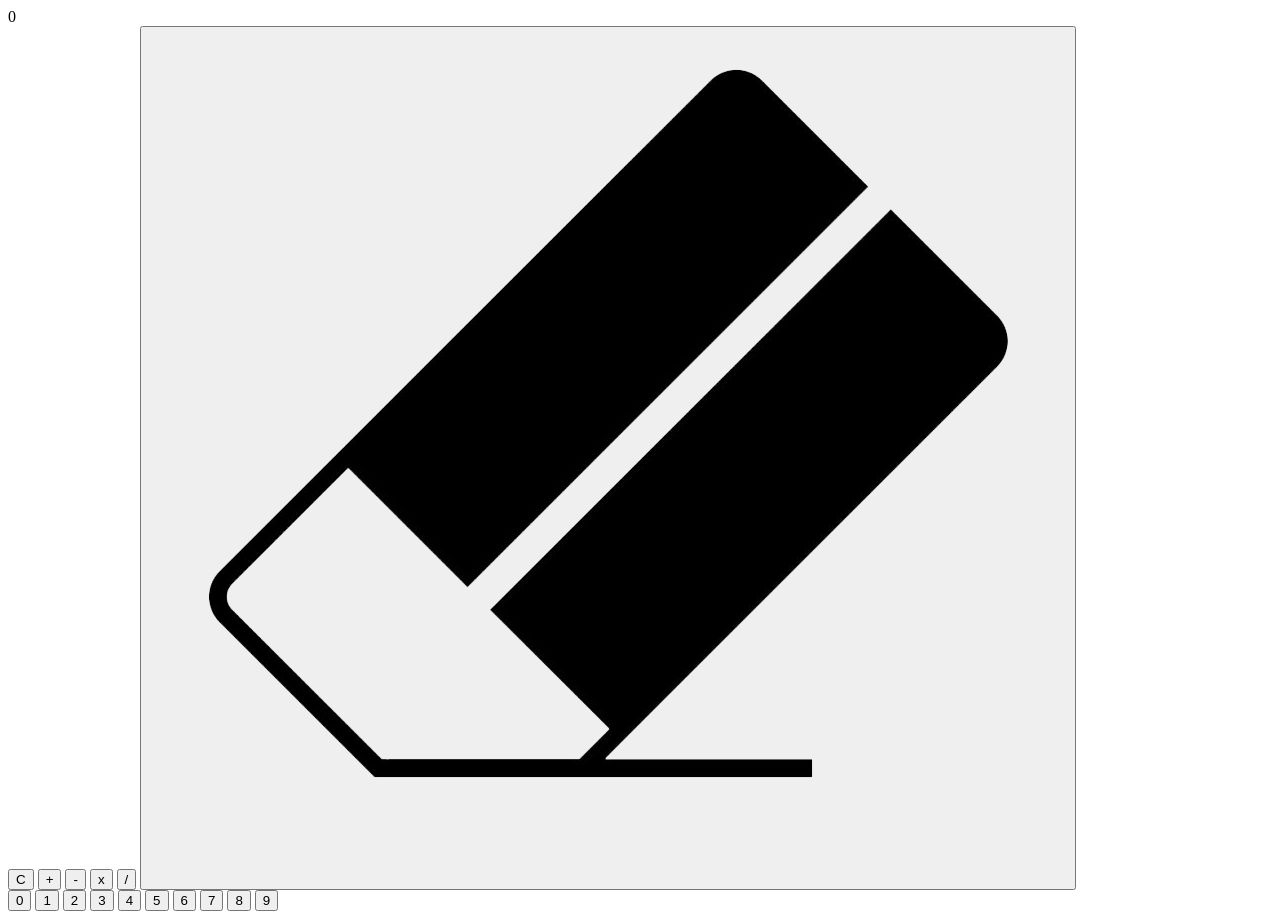
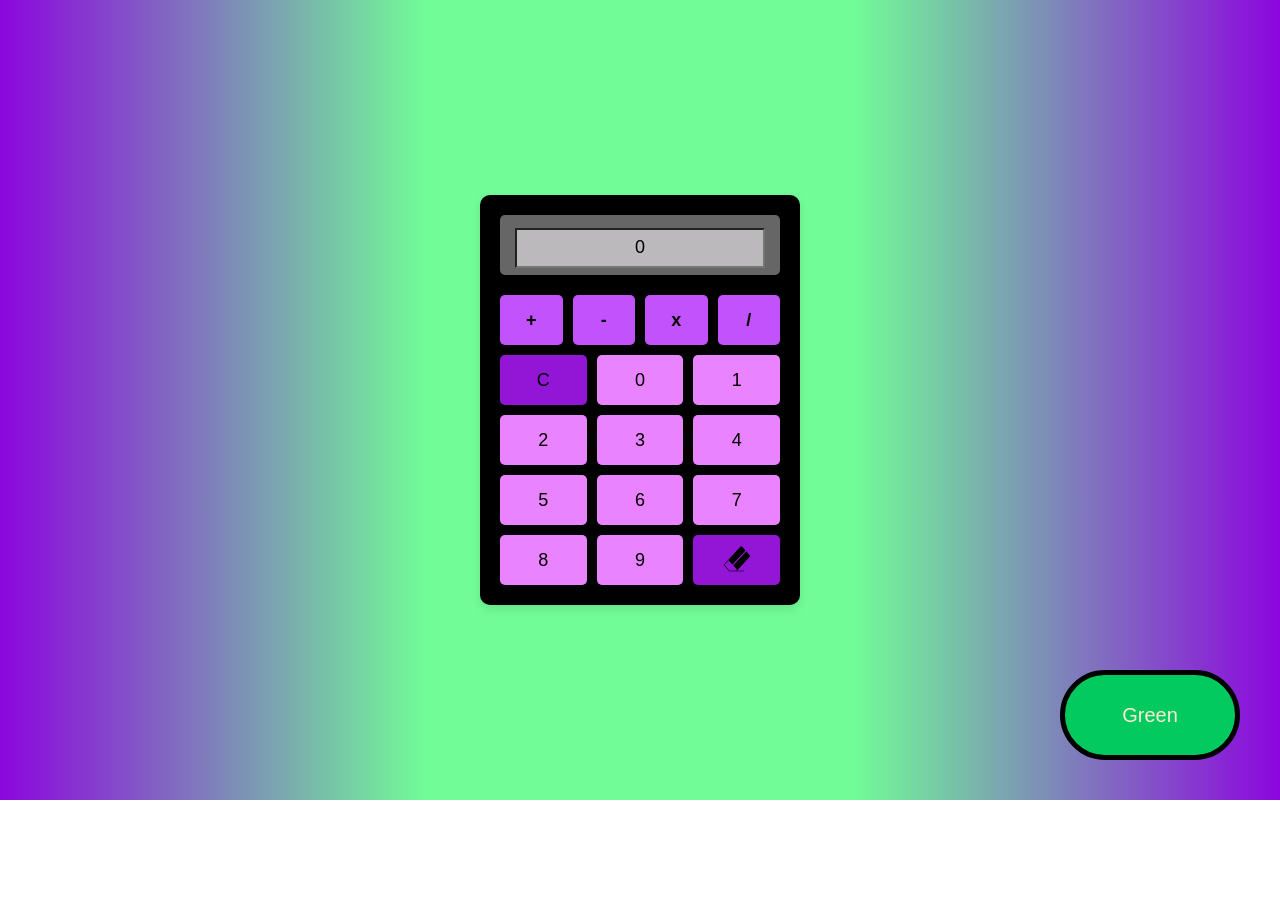
Before and after one commit to gigezuato/Simple-Calculator, a plain HTML site: page index.html in a window 1280 px wide. After the commit the page ends 800 px from the top, so only its background shows below. Drawn offline with Linux system fonts and the light colour scheme.

Commit message:
Background, buttons, colors, fonts

```diff
--- a/index.html
+++ b/index.html
@@ -4,31 +4,34 @@
     <meta charset="UTF-8">
     <meta name="viewport" content="width=device-width, initial-scale=1.0">
     <title>Simple Calculator</title>
+    <link rel="stylesheet" href="style.css">
 </head>
 <body>
-    <div id="display">
-        <span>0</span>
+    <div id="calculator">
+        <div id="display">
+            <input id="screen" type="text" value="0" readonly>
+        </div>
+        <div id="operations">
+            <button class="operation" id="add">+</button>
+            <button class="operation" id="sub">-</button>
+            <button class="operation" id="mul">x</button>
+            <button class="operation" id="divis">/</button>
+        </div>
+        <div id="numbers">
+            <button class="delete" id="clear">C</button>
+            <button class="number">0</button>
+            <button class="number">1</button>
+            <button class="number">2</button>
+            <button class="number">3</button>
+            <button class="number">4</button>
+            <button class="number">5</button>
+            <button class="number">6</button>
+            <button class="number">7</button>
+            <button class="number">8</button>
+            <button class="number">9</button>
+            <button class = "delete" id="eraser"><img src="imagens/borracha.png" alt="Eraser icon" id="eraser_image"></button>
+        </div>
     </div>
-    <div id="operations">
-        <button>C</button>
-        <button>+</button>
-        <button>-</button>
-        <button>x</button>
-        <button>/</button>
-        <button><img src="imagens/borracha.png" alt="an eraser icon"></button>
-    </div>
-    <div id="numbers">
-        <button>0</button>
-        <button>1</button>
-        <button>2</button>
-        <button>3</button>
-        <button>4</button>
-        <button>5</button>
-        <button>6</button>
-        <button>7</button>
-        <button>8</button>
-        <button>9</button>
-    </div>
-
+    <button id="switch">Green</button>
 </body>
 </html>
--- /dev/null
+++ b/style.css
@@ -0,0 +1,104 @@
+* {
+    margin: 0;
+    padding: 0;
+    box-sizing: border-box;
+}
+
+body {
+    display: flex;
+    justify-content: center;
+    align-items: center;
+    height: 100vh;
+    background: linear-gradient(to right, #8c06de , #71fc97 , #71fc97, #8c06de);
+    font-family: Arial, Helvetica, sans-serif;
+}
+
+#calculator{
+    width: 320px;
+    padding: 20px;
+    background-color: black;
+    border-radius: 10px;
+    box-shadow: 0 4px 10px rgb(0, 0, 0, 0.1);
+
+}
+
+#display {
+    height: 60px;
+    margin-bottom: 20px;
+    background-color: #666666 ;
+    border-radius: 5px;
+    text-align: center;
+    font-size: 24px;
+    line-height: 60px;
+    padding: 0 10px;
+    overflow: hidden;
+}
+
+#screen {
+    background-color: #bbb9bb;
+    height: 40px;
+    width: 250px;
+    text-align: center;
+    font-size: 18px;
+}
+
+#operations{
+    display: grid;
+    grid-template-columns: repeat(4, 1fr);  /* 4 colunas */
+    gap: 10px;  /* Espaço entre os botões */
+    margin-top: 10px;
+}
+
+#numbers{
+    display: grid;
+    grid-template-columns: repeat(3, 1fr);  /* 3 colunas */
+    gap: 10px;  /* Espaço entre os botões */
+    margin-top: 10px;
+}
+
+button{
+    height: 50px;
+    font-size: 18px;
+    border: none;
+    border-radius: 5px;
+    background-color: #ea83ff;
+    color: black;
+    cursor: pointer;
+    transition: background-color 0.2s;
+}
+
+#eraser{
+    display: flex;
+    justify-content: center;
+    align-items: center;
+    background-color: #9315d6;
+}
+
+#clear {
+    background-color: #9315d6;
+}
+
+#eraser_image {
+    width: 30px;
+    height: 30px;
+}
+
+#switch {
+    position: fixed;
+    bottom: 40px;
+    right: 40px;
+    height: 90px;
+    width: 180px;
+    font-size: 20px;
+    border: 5px solid black;
+    border-radius: 100px;
+    background-color: #02ca5e;
+    color: antiquewhite;
+    cursor: pointer;
+    transition: background-color 0.2s;
+}
+
+.operation {
+    background-color: #c152fc;
+    font-weight: bold;
+}
```
